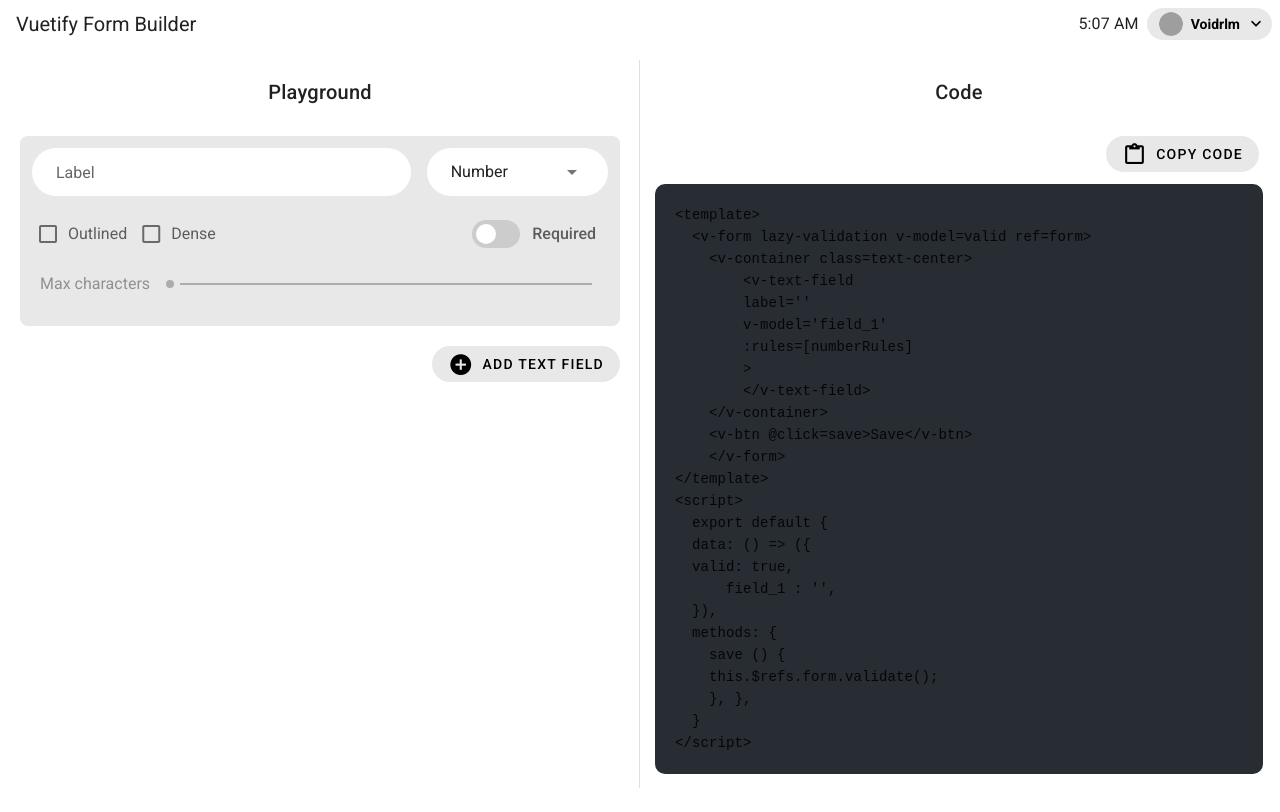
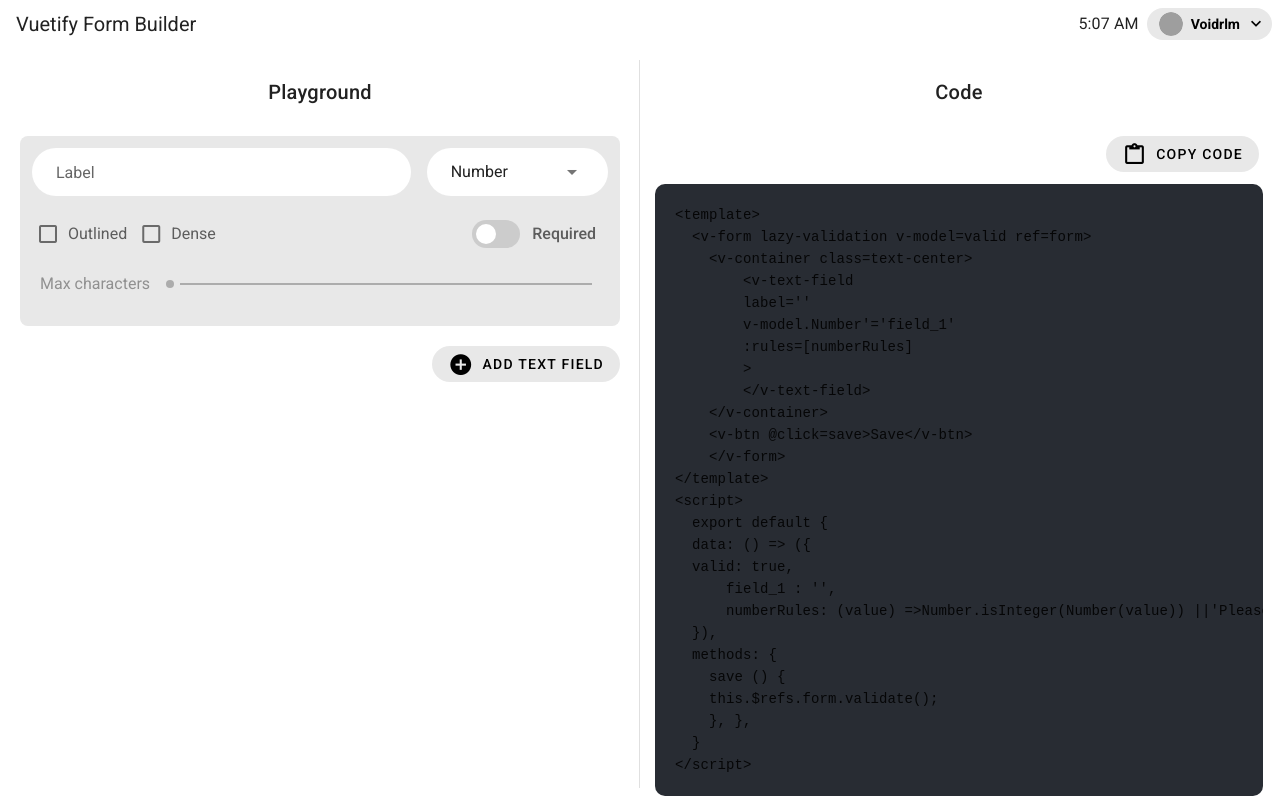
Before and after one commit to voidrlm/Vuetify-Form-Builder-With-Validations, a Vue app: page /#/dashboard in a window 1280 px wide. Built offline with nearby package versions, Linux system fonts and the light colour scheme; grey boxes are pictures that could not be loaded.

Commit message:
Improvements on code generation with respect to validations

```diff
--- a/src/components/code/codeBlock.vue
+++ b/src/components/code/codeBlock.vue
@@ -44,13 +44,6 @@ export default {
         }
         //CODE GENERATION
         let required = field.required ? "required" + "," : "";
-        field.type == "E-Mail"
-          ? "emailRules"
-          : field.type == "Password"
-          ? "passwordRules"
-          : field.type == "Number"
-          ? "numberRules"
-          : "";
         let ruleType =
           field.type == "E-Mail"
             ? "emailRules"
@@ -88,7 +81,15 @@ export default {
         let outlinedProp = field.outlined
           ? "\n        :outlined=" + "'" + field.outlined + "'"
           : "";
-        let value = "\n        v-model=" + "'" + "field_" + (index + 1) + "'";
+        let numberVModel = field.type === "Number" ? ".Number" : "";
+        let value =
+          "\n        v-model" +
+          numberVModel +
+          "'=" +
+          "'" +
+          "field_" +
+          (index + 1) +
+          "'";
         let counter = field.max
           ? "\n        :counter=" + "'" + field.max + "'"
           : "";
@@ -127,6 +128,15 @@ export default {
       const passwordFieldFound = this.code.some(
         (field) => field.type === "Password"
       );
+      const numberFieldFound = this.code.some(
+        (field) => field.type === "Number"
+      );
+      let numberRules = numberFieldFound
+        ? "\n      numberRules: " +
+          "(value) =>Number.isInteger(Number(value)) ||" +
+          "'Please enter a valid number.'" +
+          ","
+        : "";
       let requiredRules = requiredFound
         ? "\n      requiredRules: " +
           "(v) => !!v || 'This field is required.'" +
@@ -150,7 +160,7 @@ export default {
         return data;
       });
       console.log(code);
-      return code + passwordRules + emailRules + requiredRules;
+      return code + passwordRules + emailRules + requiredRules + numberRules;
     },
     fullCode() {
       return (
```
